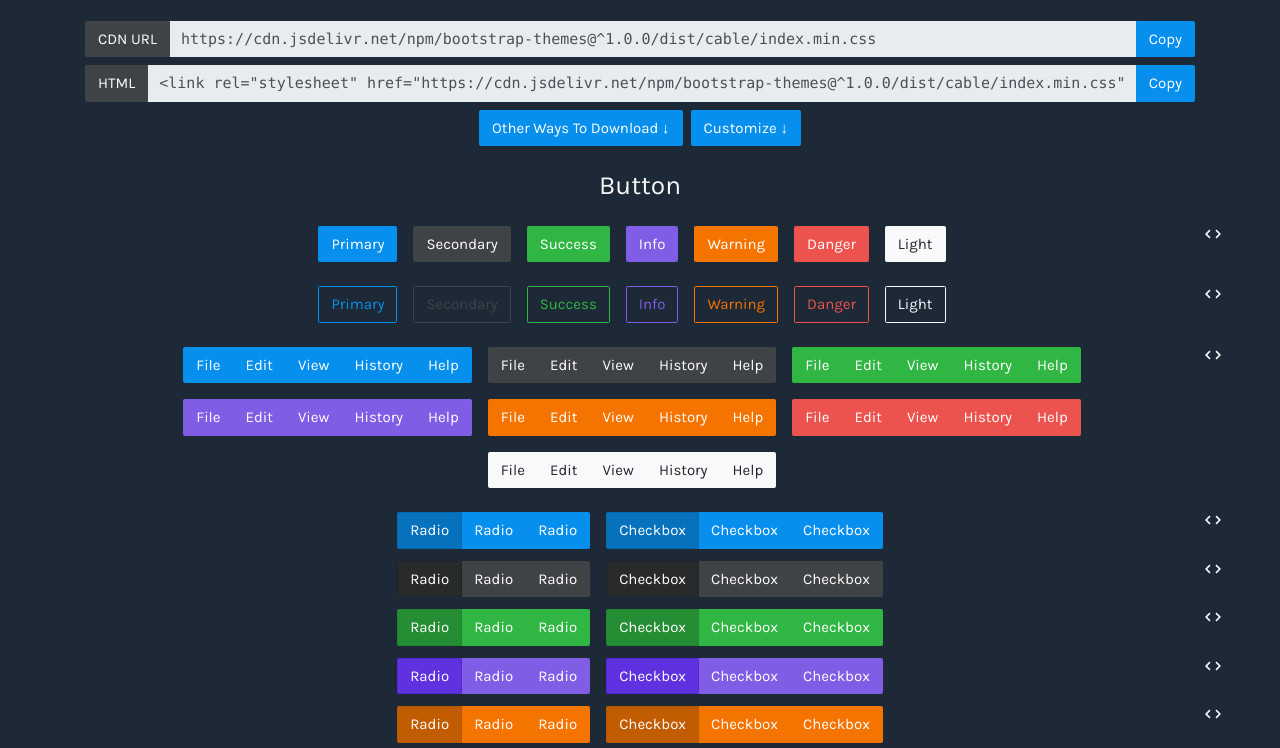
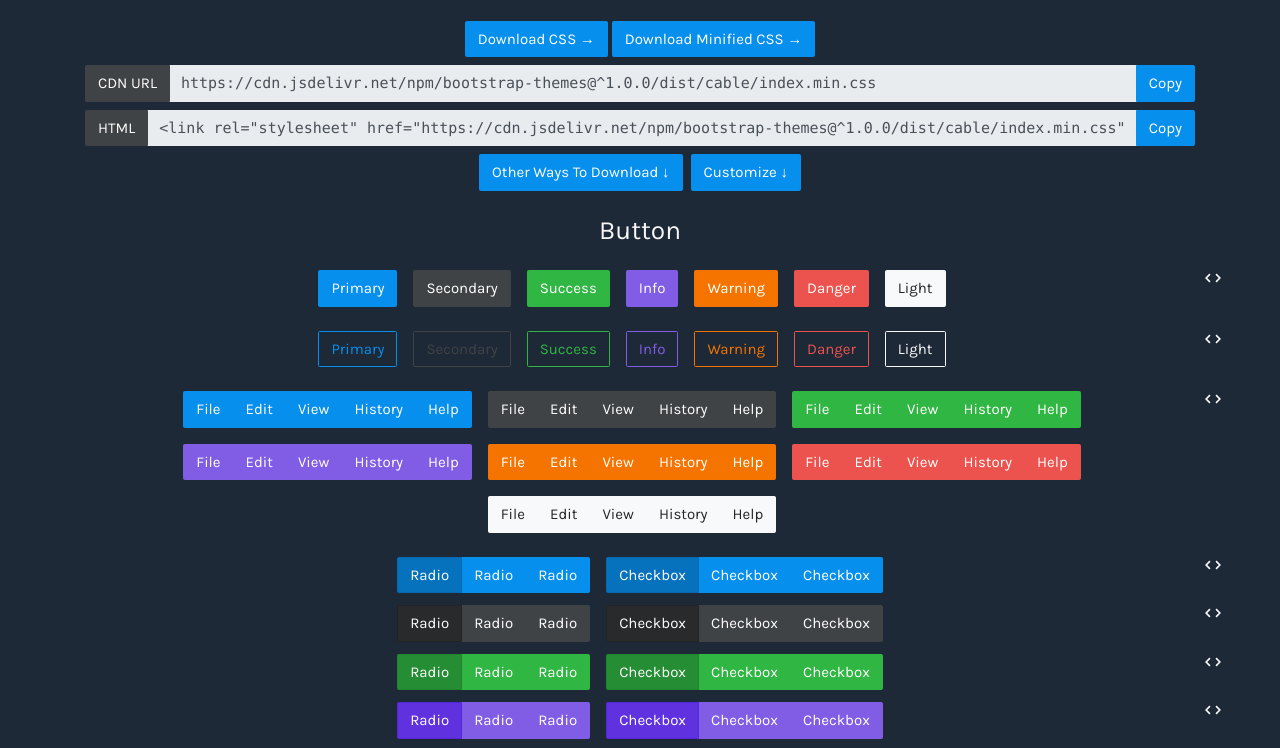
Before and after one commit to utkarshkukreti/bootstrap-themes, a website built with Parcel: page src/cable/index.pug in a window 1280 px wide. Shown: the part 145-893 px from the top of the page. Built offline with nearby package versions, Linux system fonts and the light colour scheme.

Commit message:
add buttons to directly download compiled css to theme pages

```diff
--- a/src/_/_use.pug
+++ b/src/_/_use.pug
@@ -2,6 +2,9 @@
   - const cssUrl = `https://cdn.jsdelivr.net/npm/bootstrap-themes@^1.0.0/dist/${config.slug}/index.min.css`;
   - const linkHtml = `<link rel="stylesheet" href="${cssUrl}">`;
   - const inputStyle = config.isBackgroundLight ? '' : 'border: none;';
+  .d-flex.justify-content-center.mb-2
+    a.btn.btn-primary.mr-1(download data-href="index.css" href="#") Download CSS &rarr;
+    a.btn.btn-primary(download data-href="index.min.css" href="#") Download Minified CSS &rarr;
   .input-group.mb-2
     .input-group-prepend
       button.btn.btn-secondary(tabindex=-1) CDN URL
--- a/src/_/index.js
+++ b/src/_/index.js
@@ -75,3 +75,8 @@ $('.snippet').each(function() {
     })
     .appendTo(this);
 });
+
+$('a[data-href]').each(function() {
+  const $this = $(this);
+  $this.attr('href', $this.data('href'));
+});
```
